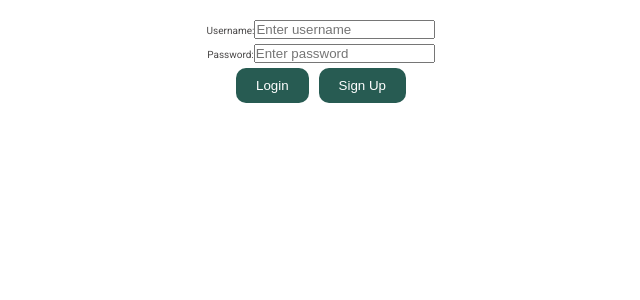
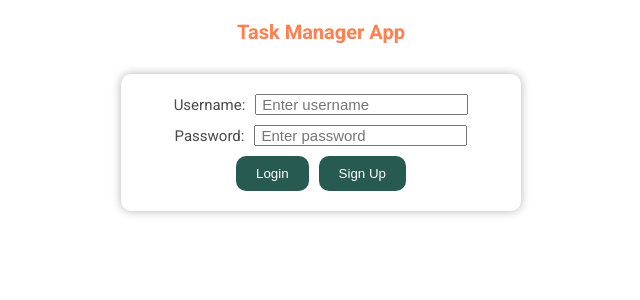
Before and after one commit to NovitaHamilton/certification-project4, a React (Vite) app in the folder client/: page / in a window 1280 px wide. Shown: the top 300 px of the page, without its empty margins (319-959 px from the left). Built offline with nearby package versions, Linux system fonts and the light colour scheme.

Commit message:
Add styling on Login anfd Login Form components

```diff
--- a/client/src/components/login/Login.jsx
+++ b/client/src/components/login/Login.jsx
@@ -12,7 +12,7 @@ function Login() {
       {user ? (
         <div className="logged-in">
           <p>
-            <strong>{user.name}</strong> is logged in
+            <strong>{user.name}</strong>
           </p>
           <Button onClick={() => dispatch(logoutUser())}>Log out</Button>
         </div>
--- a/client/src/components/login/LoginForm.jsx
+++ b/client/src/components/login/LoginForm.jsx
@@ -32,6 +32,8 @@ function LoginForm() {
   };
 
   return (
+    <div className="login-form-container">
+      <h1>Task Manager App</h1>
       <form className="login-form" onSubmit={(e) => e.preventDefault()}>
         <label>
           Username:
@@ -62,6 +64,7 @@ function LoginForm() {
           </Button>
         </div>
       </form>
+    </div>
   );
 }
 
--- a/client/src/index.css
+++ b/client/src/index.css
@@ -44,9 +44,9 @@ body {
   color: #ff7f50;
   font-size: 2em;
   font-weight: 700;
-
-  padding: 1rem 2rem;
+  padding: 1rem;
   transition: background-color 0.3s;
+  text-decoration: none;
 }
 
 .App nav ul li a:hover {
@@ -287,12 +287,23 @@ body {
 
 /*----------Login Form------*/
 
+.login-form-container h1 {
+  text-align: center;
+  margin-bottom: 3rem;
+  color: #ff7f50;
+}
+
 .login-form {
   display: flex;
   flex-direction: column;
   justify-content: center;
   align-items: center;
-  gap: 0.5rem;
+  gap: 1rem;
+  width: 400px; /* Set the width of the form */
+  margin: 0 auto; /* Center the form horizontally */
+  padding: 2rem;
+  border-radius: 1rem;
+  box-shadow: 0 0 10px rgba(0, 0, 0, 0.3); /* Add shadow */
 }
 
 .login-signup-buttons {
@@ -302,11 +313,24 @@ body {
   gap: 1rem;
 }
 
+.login-form label {
+  font-size: 1.5em;
+}
+.login-form input {
+  margin-left: 1rem;
+  font-size: 1em;
+  padding: 0 0.5rem;
+}
+
 .logged-in {
   display: flex;
   flex-direction: column;
   align-items: flex-end;
   gap: 1rem;
+}
+
+.logged-in p {
+  font-size: 1.5em;
 }
 
 /*----------Button------*/
```
Lines whose indentation alone changed are shown as unchanged.
